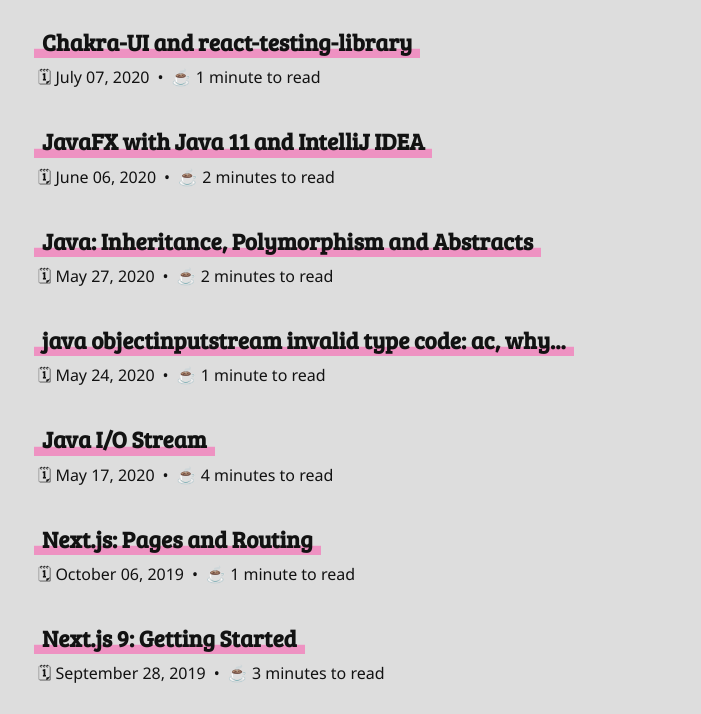
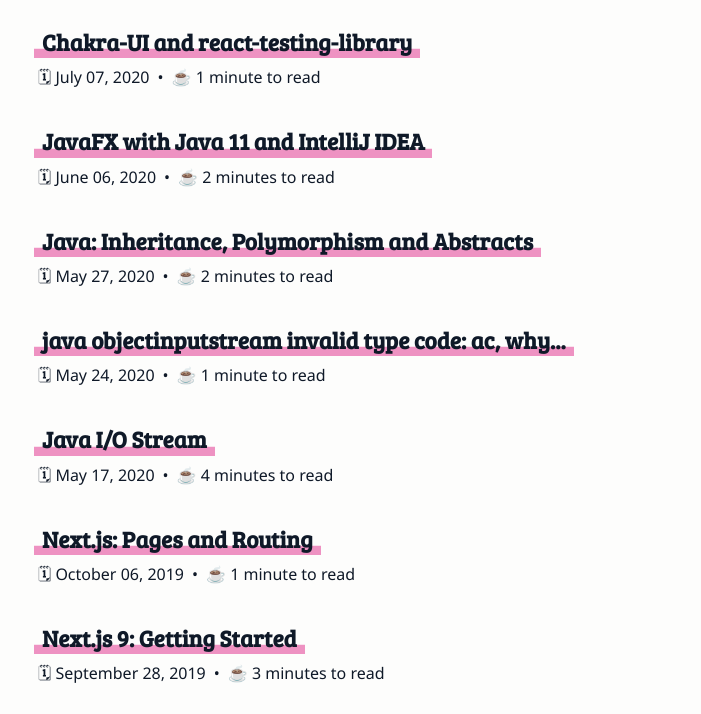
Before and after one commit to xchrisbailey/chrisbailey.dev, a Gatsby site: page / in a window 1280 px wide. Shown: the part 85-799 px from the top of the page, without its empty margins (283-984 px from the left). Built offline with nearby package versions, Linux system fonts and the light colour scheme; Gatsby itself is replaced by a stand-in of ours; some packages are replaced by stand-ins of ours.

Commit message:
bg and fg color changes for light and dark mode

```diff
--- a/src/utils/theme.js
+++ b/src/utils/theme.js
@@ -1,12 +1,12 @@
 export const lightTheme = {
-  body: '#ddd',
-  text: '#121212',
+  body: '#FDFDFC',
+  text: '#0F1928',
   heading: '#EE92C2',
   background: '#363537',
 }
 export const darkTheme = {
-  body: '#363537',
-  text: '#fff',
+  body: '#0F1928',
+  text: '#FDFDFC',
   heading: '#E972AF',
   background: '#999',
 }
```
